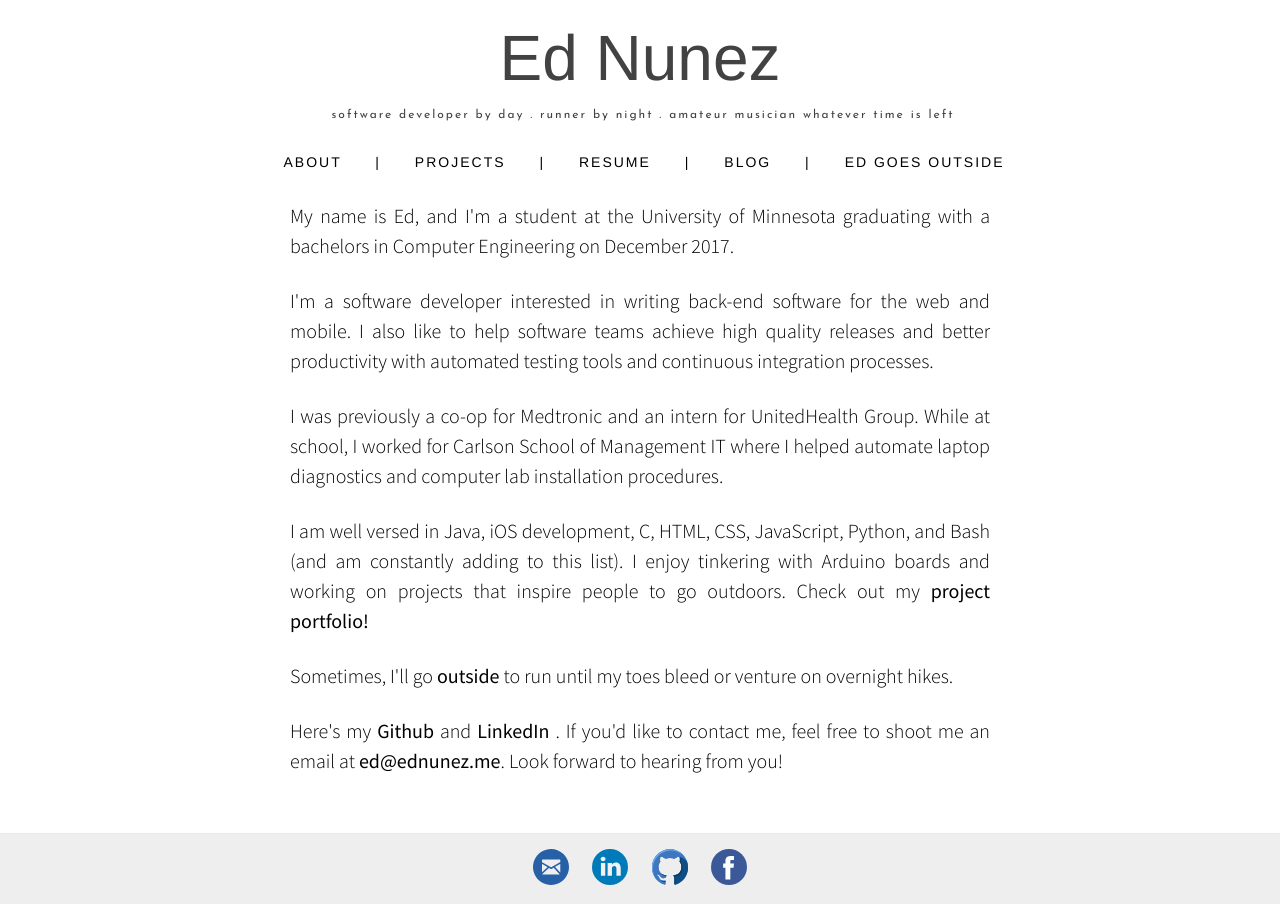
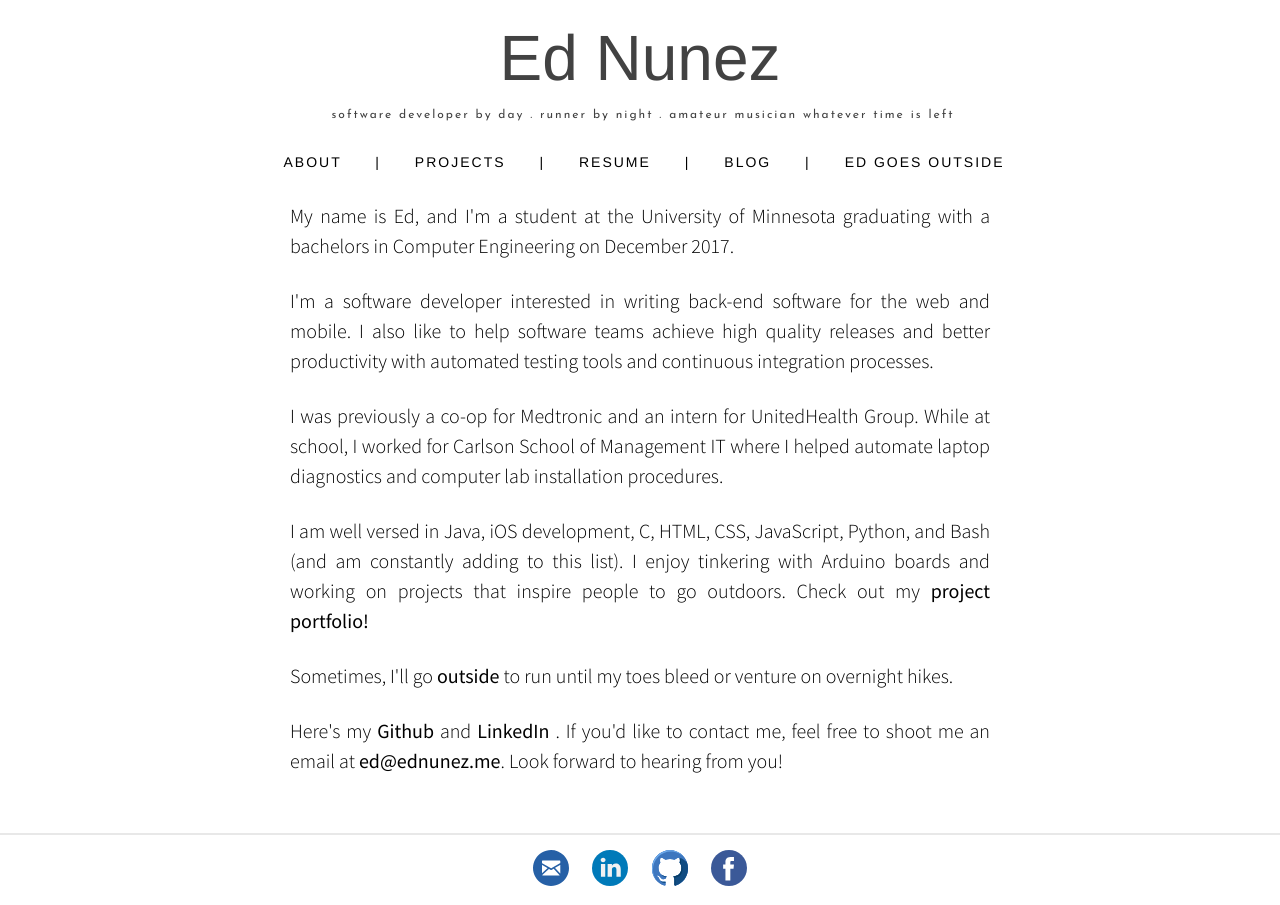
Before and after one commit to ednunezg/ednunezg.github.io, a Jekyll site: the page built from index.html, in a window 1280 px wide. Built offline with Jekyll 4.4.1, drawn with Linux system fonts in a browser that asks for light colours; nearby versions of some CDN libraries; the list of posts is cut into pages by our own code.

Commit message:
Removed footer background color. I think plain white looks neater...

```diff
--- a/css/style.scss
+++ b/css/style.scss
@@ -517,8 +517,7 @@ pre {
   bottom: 0;
   height: 40px;
 
-  background-color:#EEEEEE;
-  border-top: 1px solid $grey-color-light;
+  border-top: 2px solid $grey-color-light;
   padding: $spacing-unit/2;
   text-align: center;
 }
```
Also changed, not shown: 2 other files.
